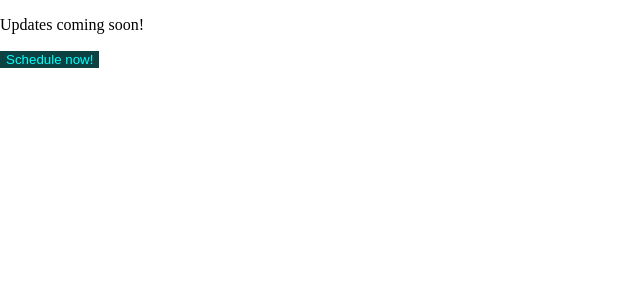
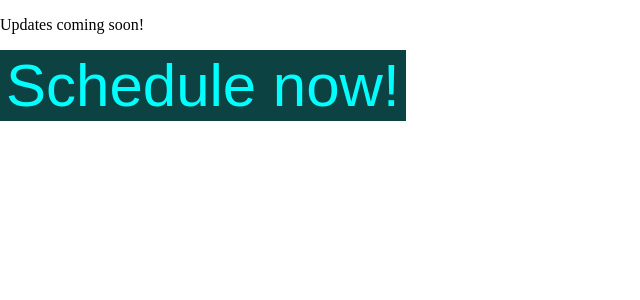
Before and after one commit to JohnRabelo/appointmentScheduling, a React (Create React App) app: page / in a window 1280 px wide. Shown: the top 300 px of the page, without its empty margins (0-640 px from the left). Built offline with nearby package versions, Linux system fonts and the light colour scheme.

Commit message:
BtnTextTest

```diff
--- a/src/index.css
+++ b/src/index.css
@@ -7,6 +7,7 @@ body {
 .btnMain{
   color: aqua;
   background-color: rgb(13, 66, 66);
+  font-size: 60px;
   outline: 0;
   border: 0;
 }
```
